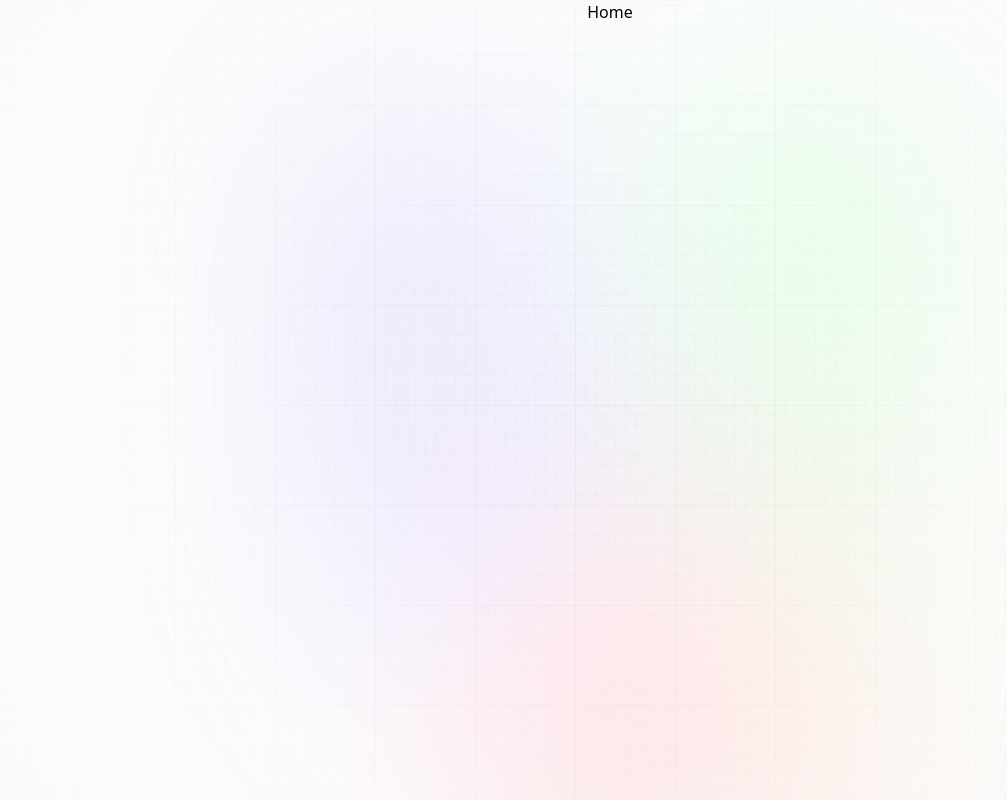
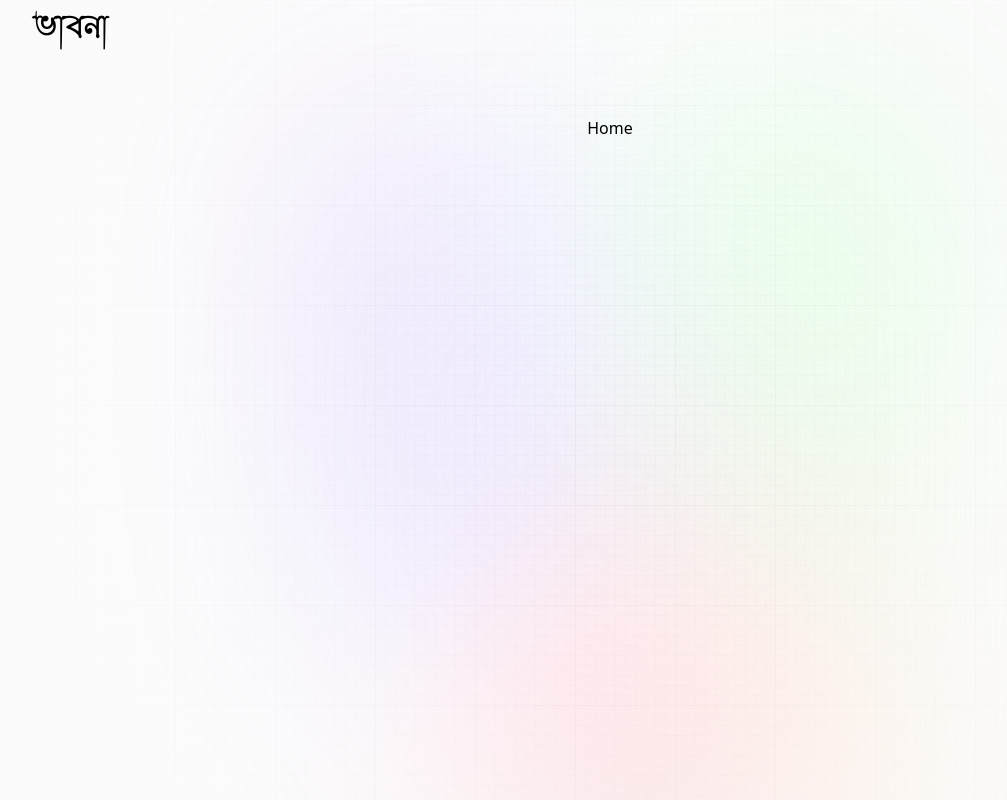
Before and after one commit to adhirajcs/Bhabna, a Next.js app: page / in a window 1280 px wide. Shown: the whole page, without its empty margins (30-1037 px from the left). Built offline with nearby package versions, Linux system fonts and the light colour scheme.

Commit message:
Added favicon

```diff
--- a/app/layout.jsx
+++ b/app/layout.jsx
@@ -1,4 +1,7 @@
 import '@styles/globals.css'
+
+import Nav from '@components/Nav'
+import Provider from '@components/Provider'
 
 export const metadata = {
     title: 'Bhabna',
@@ -8,12 +11,16 @@ export const metadata = {
 const RootLayout = ({ children }) => {
   return (
     <html lang='en'>
+        <head>
+        <link rel="icon" type="image/svg+xml" href="/assets/images/bhabna_logo.png" />
+        </head>
         <body>
             <div className="main">
                 <div className="gradient" />
             </div>
 
             <main className="app">
+                <Nav />
                 {children}
             </main>
         </body>
```
Also changed, not shown: public/assets/images/bhabna_logo.png (added).
